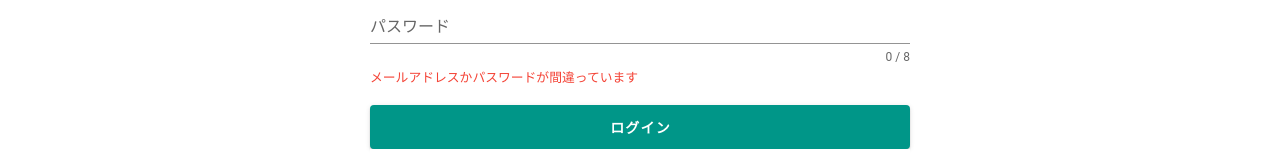
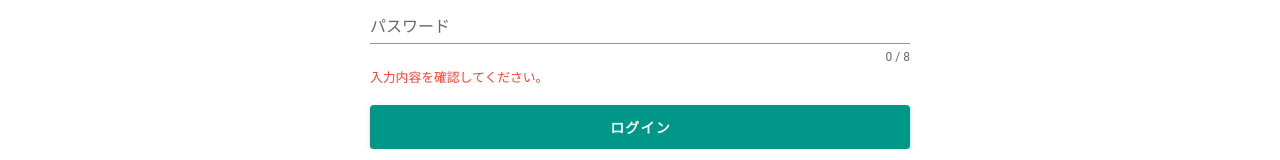
Before and after one commit to kyotaman/Chat_App, a Vue app in the folder Front/: page / in a window 1280 px wide. Both pictures are taken after a click on the button "ログイン". Shown: the part 467-627 px from the top of the page. Built offline with nearby package versions, Linux system fonts and the light colour scheme; no server answers.

Commit message:
エンターキーでもPOST送信可能にした

```diff
--- a/Front/src/components/contents/Message.vue
+++ b/Front/src/components/contents/Message.vue
@@ -6,7 +6,7 @@
               height="450px"
               class="mt-8 mb-6 mx-4"
             >
-                <template v-slot:default>
+                <template>
                     <thead>
                         <tr>
                             <th class="text-left teal lighten-5">
--- a/Front/src/components/contents/Top.vue
+++ b/Front/src/components/contents/Top.vue
@@ -12,7 +12,7 @@
 
         <v-row justify="center">
             <div>
-                <v-card class="card" flat width="540">
+                <v-card class="card" flat width="540" @keyup.enter="login">
                     <v-card-title
                     class="font-weigth-bold teal lighten-5"
                     justify="center"
@@ -44,7 +44,7 @@
                     required
                     ></v-text-field>
                     <small class="red--text" v-show="loginCheck">
-                      メールアドレスかパスワードが間違っています
+                      入力内容を確認してください。
                     </small>
                     <div class="mt-4">
                           <v-btn
@@ -105,6 +105,7 @@ export default {
   },
   methods: {
     login () {
+      if (this.userName && this.password) {
         let params = new URLSearchParams()
         params.append('name', this.userName)
         params.append('password', this.password)
@@ -119,6 +120,9 @@ export default {
           .catch((err) => {
             this.loginCheck = true
           })
+      } else {
+        this.loginCheck = true
+      }
     }
   }
 }
```
Lines whose indentation alone changed are shown as unchanged.
